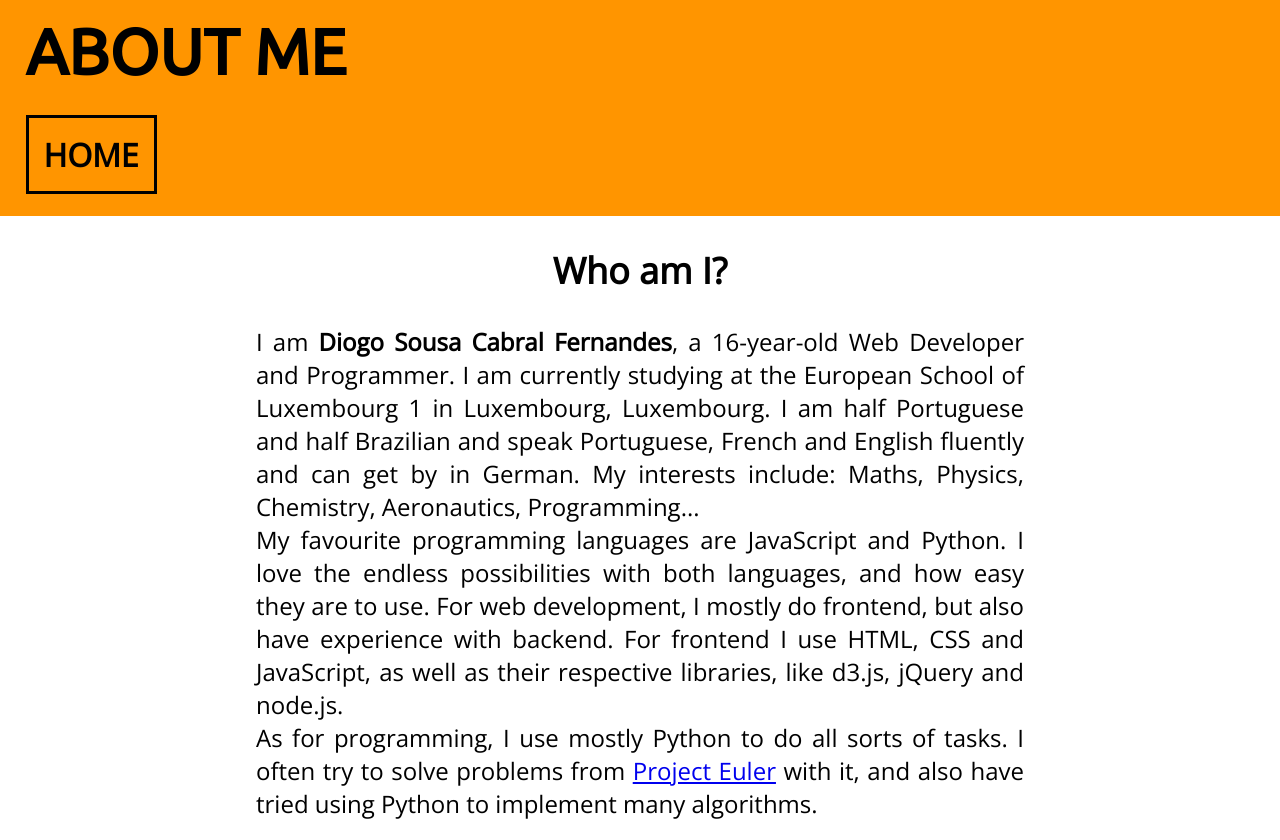
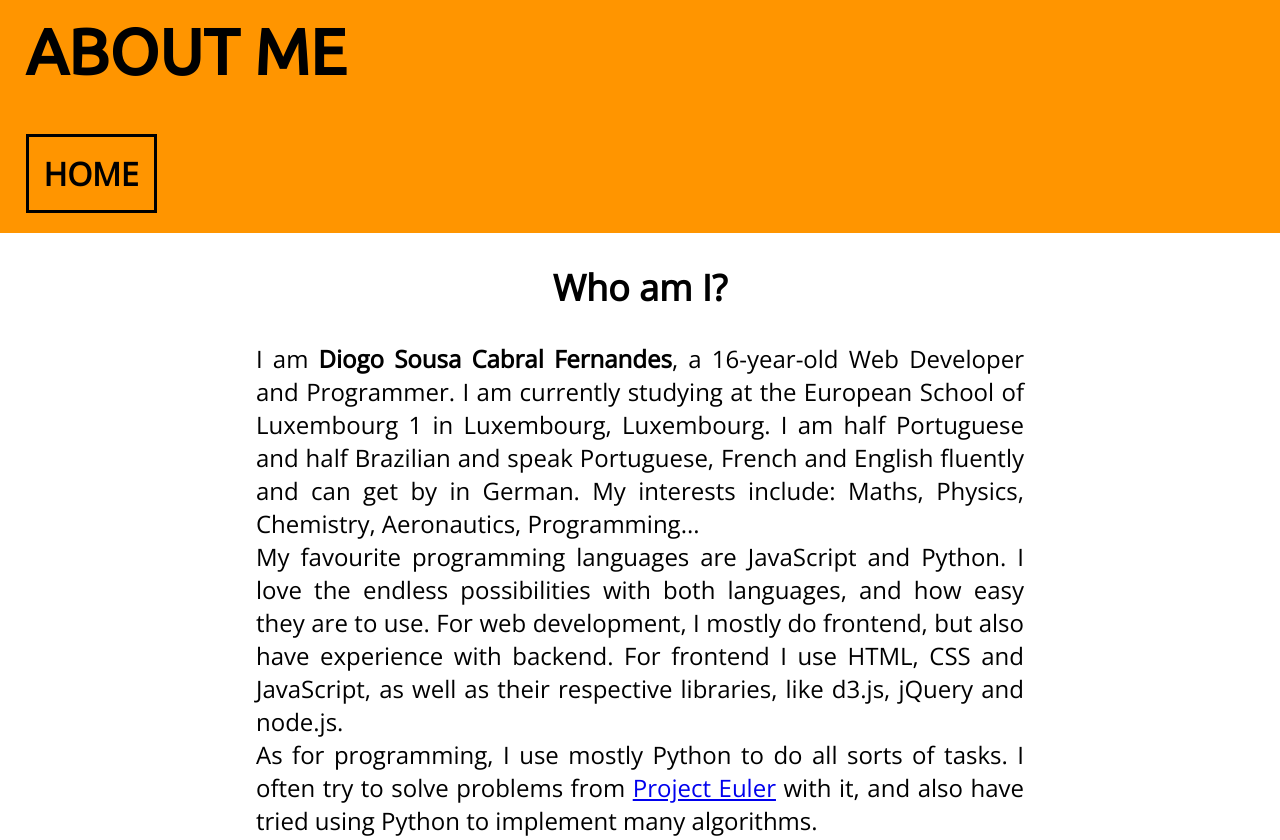
Before and after one commit to diogoscf/diogoscf.eu, a plain HTML site: page about/index.html in a window 1280 px wide. Shown: the top 840 px of the page. Drawn offline with nearby package versions, Linux system fonts and the light colour scheme.

Commit message:
More styling improvements

```diff
--- a/about/index.html
+++ b/about/index.html
@@ -25,7 +25,7 @@
 
 <body>
   <div class="top about-top">
-    <h1>ABOUT ME</h1>
+    <h1 class="space-under">ABOUT ME</h1>
     <div class="nav">
       <a href=".."><div class="btn">HOME</div></a>
     </div>
--- a/css/main.css
+++ b/css/main.css
@@ -27,6 +27,9 @@ html, body {
   font-size: 2em;
   text-transform: uppercase;
   position: relative;
+  display: flex;
+  align-items: flex-start;
+  flex-direction: column;
 }
 
 .about-top {
@@ -43,13 +46,16 @@ html, body {
 .top h2 {
   margin: 0 0 0 0.2em;
   font-size: 0.7em;
-  margin-bottom: 2em;
+}
+
+.space-under {
+  margin-bottom: 1em !important;
 }
 
 .nav {
   font-family: "Open Sans", "Roboto", "Arial", sans-serif;
-  position: absolute;
-  bottom: 40px;
+  margin-top: auto;
+  margin-bottom: 30px;
 }
 
 .btn {
```
Also changed, not shown: 404.html (+1 -1 lines), index.html (+1 -1 lines).
